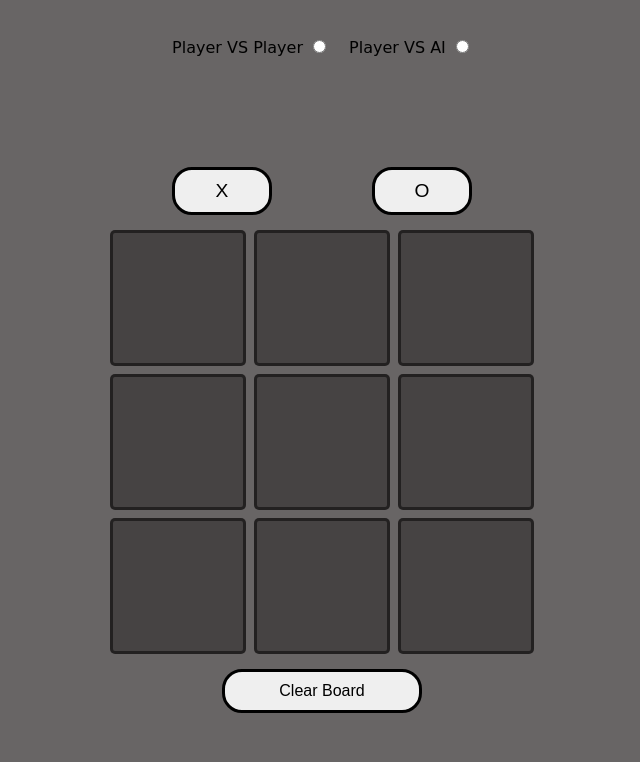
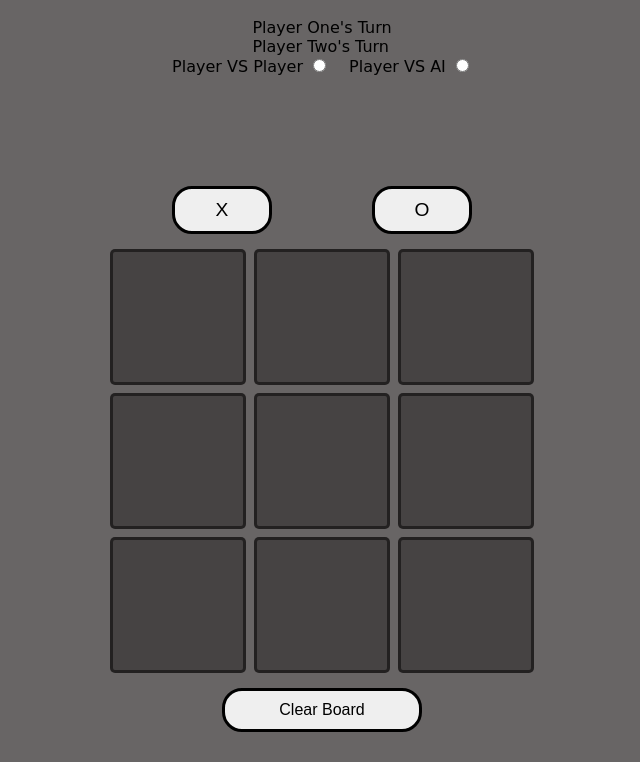
Before and after one commit to OneTooManyln/project_tic-tac-toe, a plain HTML site: page index.html in a window 1280 px wide. Shown: the part 110-872 px from the top of the page, without its empty margins (318-958 px from the left). Drawn offline with Linux system fonts and the light colour scheme; a web font is replaced by a local one.

Commit message:
Create elements to appear with player turn

```diff
--- a/index.html
+++ b/index.html
@@ -19,6 +19,10 @@
     </div>
     <div class="main-content">
       <div class="game-settings">
+        <div class="players-turn">
+          <div class="p1-turn">Player One's Turn</div>
+          <div class="p2-turn">Player Two's Turn</div>
+        </div>
         <form action="#">
           <div class="radio-btns">
             <div class="inputs">
```
